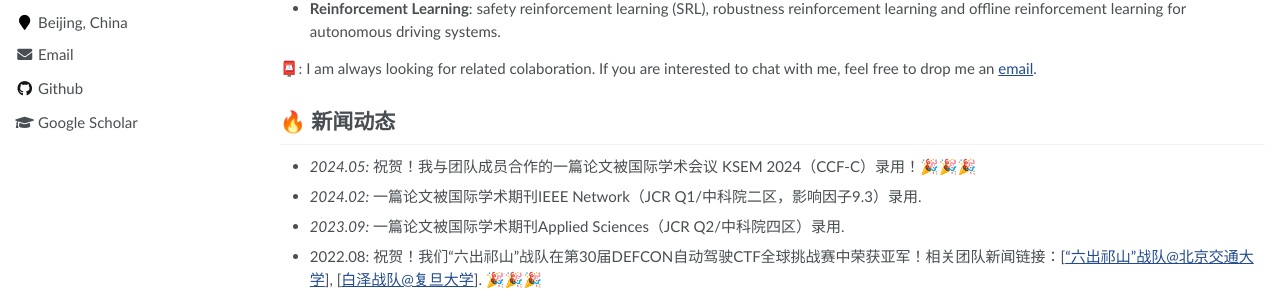
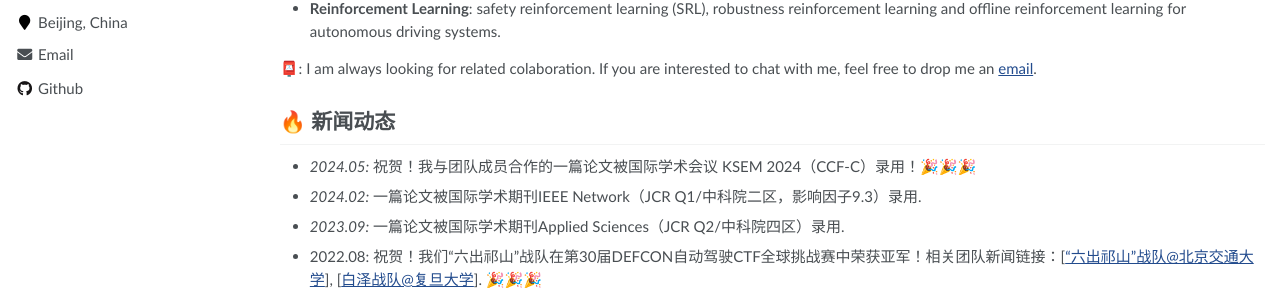
Before and after one commit to ASRS-Lab/ASRS-Lab.github.io, a Jekyll site: the page built from _pages/about.md, in a window 1280 px wide. Shown: the part 387-687 px from the top of the page. Built offline with Jekyll 4.4.1, drawn with Linux system fonts in a browser that asks for light colours.

Commit message:
update _config.yml

```diff
--- a/_config.yml
+++ b/_config.yml
@@ -27,7 +27,7 @@ author:
   location         : "Beijing, China"
   employer         :
   pubmed           :
-  googlescholar    : "https://scholar.google.com/citations?user=BF5dco0AAAAJ"
+  googlescholar    : # "https://scholar.google.com/citations?user=BF5dco0AAAAJ"
   email            : "wuyalun1@bjtu.edu.cn"
   researchgate     :  # e.g., "https://www.researchgate.net/profile/yourprofile"
   uri              :
```
